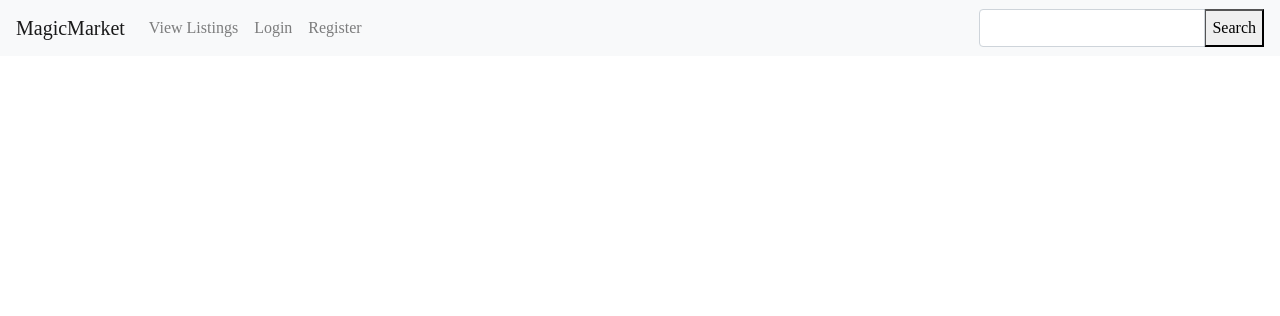
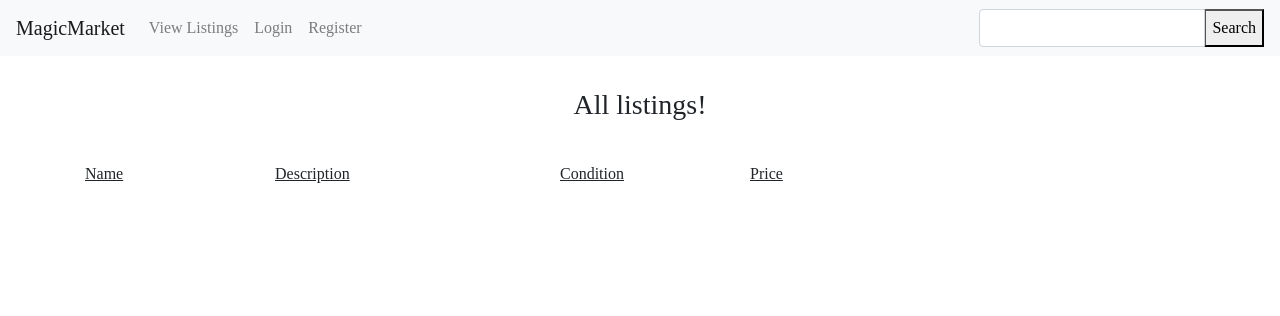
Before and after one commit to DanielJMaia/magic-market-project, a Django app: page /home/cards/ in a window 1280 px wide. Shown: the top 316 px of the page. Run offline with Django 3.2, Linux system fonts and the light colour scheme; data that the repository does not hold is empty; some libraries are stand-ins or nearby versions.

Commit message:
improved card list styling

```diff
--- a/cards/templates/cards.html
+++ b/cards/templates/cards.html
@@ -1,12 +1,57 @@
 {% extends 'base.html' %}
 {% load static from staticfiles %}
 {% block content %}
-<div class="col-sm-12 col-md-12 col-lg-6">
-	{% for card in cards %}
-	<p>{{ card.card_title }}</p>
-	<p>{{ card.card_description|truncatewords:30 }}</p>
-	<p><a href="{% url 'card_detail' card.id %}" class="btn btn-default">Read more</a></p>
-	<br>
-    {% endfor %}
+<!--Page header-->
+<div class="row">
+	<div class="text-center max-width padding-top padding-bottom">
+		<h3>All listings!</h3>
+	</div>
 </div>
-	{% endblock %}
+<!--End of page header-->
+<!--Table header-->
+<div class="row padding-bottom hidden-when-small">
+	<div class="col-sm-12 col-md-2">
+		<p><u>Name</u></p>
+	</div>
+	<div class="col-sm-12 col-md-3">
+		<p><u>Description</u></p>
+	</div>
+	<div class="col-sm-12 col-md-2">
+		<p><u>Condition</u></p>
+	</div>
+	<div class="col-sm-12 col-md-1">
+		<p><u>Price</u></p>
+	</div>
+</div>
+<!--End of table header-->
+
+<!--List of cards-->
+{% for card in cards %}
+<div class="row padding-bottom">
+	<div class="col-sm-12 col-md-2">{{ card.card_title }}</div>
+	<div class="col-sm-12 col-md-3">{{ card.card_description|truncatewords:30 }}</div>
+	<div class="col-sm-12 col-md-2">{{ card.card_condition }}</div>
+	<div class="col-sm-12 col-md-1">{{ card.card_price }}</div>
+	<div class="col-sm-12 col-md-2"><a href="{% url 'card_detail' card.id %}" class="button-effect">View Card</a></div>
+
+	{% if user.is_authenticated %}
+	<div class="col-sm-12 col-md-2">
+		<form method="post" action="{% url 'add_to_cart' card.id %}">
+			{% csrf_token %}
+			<div class="input-group">
+				<input class="add-to-cart-quantity" name="quantity" type="number" min="1" max="10000" placeholder="Quantity" value="1">
+				<span class="input-group-btn">
+            <button class="btn" type="submit"><i class="fas fa-cart-plus fa-lg"></i></button>
+        </span>
+			</div>
+		</form>
+	</div>
+	{% endif %}
+
+
+
+</div>
+{% endfor %}
+<!--End of list of cards-->
+
+{% endblock %}
--- a/static/css/custom.css
+++ b/static/css/custom.css
@@ -1,5 +1,6 @@
 body{
 font-family: 'Zilla Slab', serif;
+
 }
 
 .max-width{
@@ -9,3 +10,68 @@ font-family: 'Zilla Slab', serif;
 .padding-top{
     padding-top: 2rem;
 }
+
+.padding-bottom{
+    padding-bottom: 2rem;
+}
+
+.button-effect{
+    border-style: solid;
+    padding: 5px;
+    color: #fff;
+    background-color: #000;
+    border-radius: 8px;
+    border-color: #000;
+    text-decoration: none;
+}
+
+.button-effect:hover{
+    color: #fff;
+    background-color: #767676;
+    transition: 0.5s;
+    border-color: #767676;
+    text-decoration: none;
+}
+
+.add-to-cart-quantity{
+    max-width: 50px;
+    border-radius: 5px;
+    margin-right: 12px;
+    text-align: center;
+    border-color: #767676
+}
+
+.hidden-when-small{
+        display: none;
+    }
+
+
+
+
+/* MEDIA QUERIES */
+
+/* Custom, iPhone Retina */
+@media only screen and (min-width : 320px) {
+
+}
+
+/* Extra Small Devices, Phones */
+@media only screen and (min-width : 480px) {
+}
+
+/* Small Devices, Tablets */
+@media only screen and (min-width : 768px) {
+    .hidden-when-small{
+        display: flex;
+    }
+}
+
+/* Medium Devices, Desktops */
+@media only screen and (min-width : 992px) {
+
+}
+
+/* Large Devices, Wide Screens */
+@media only screen and (min-width : 1200px) {
+
+}
--- a/templates/base.html
+++ b/templates/base.html
@@ -83,7 +83,6 @@
 
 
 	<div class="container">
-
 		<!--Card information-->
 		{% block content %}
 		{% endblock %}
```
Also changed, not shown: cards/templates/cardinformation.html (+7 -9 lines).
